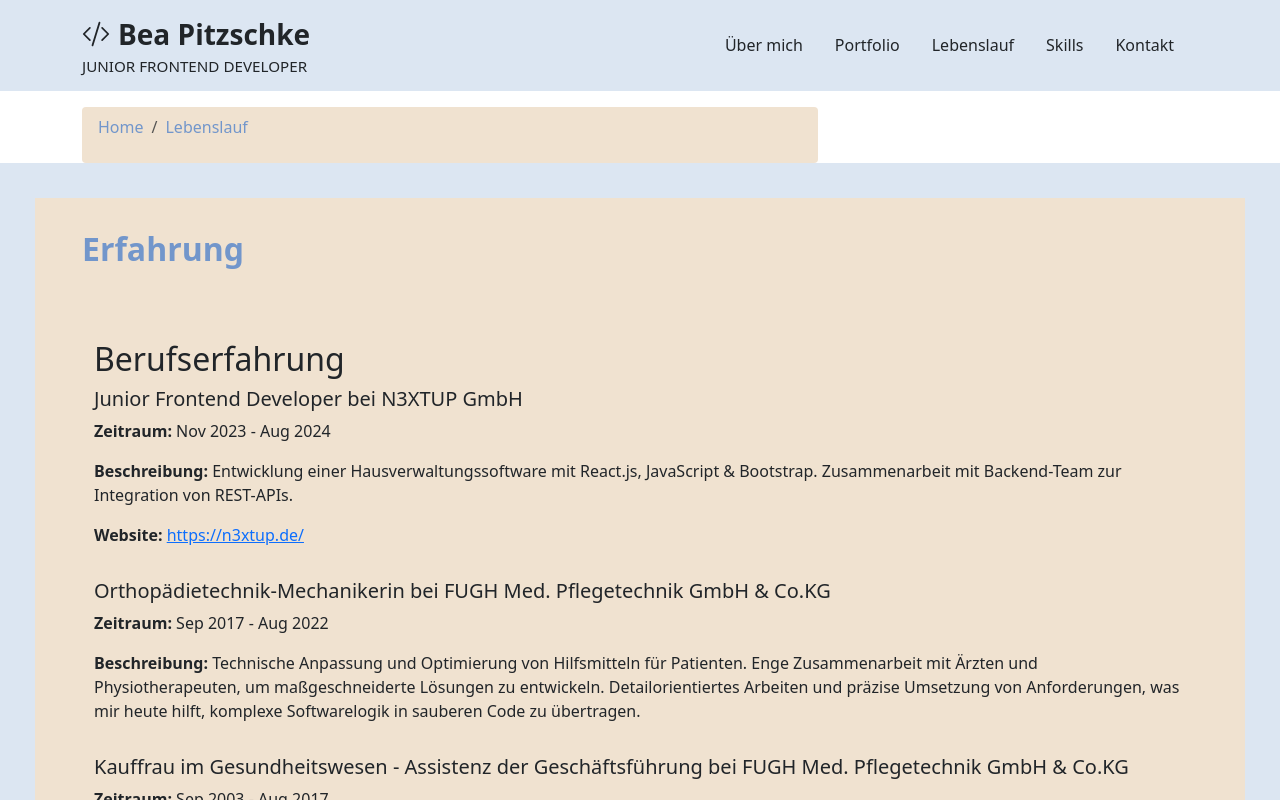
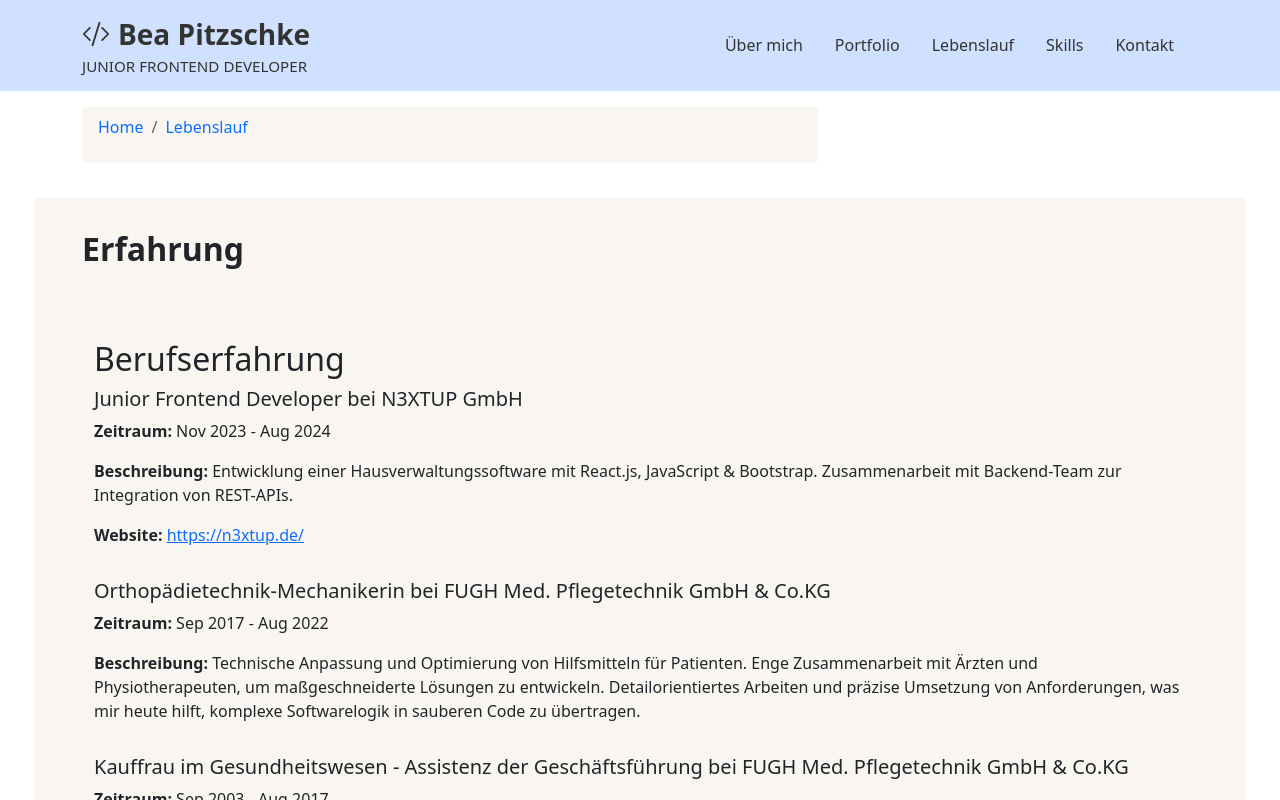
Before and after one commit to BeaCoden/my-cv, a React (Create React App) app: page /resume in a window 1280 px wide. Shown: the top 800 px of the page. Built offline with nearby package versions, Linux system fonts and the light colour scheme.

Commit message:
Refactor CSS variables and styles; update color variables for consistency and improve overall styling across components

```diff
--- a/src/components/breadcrumbs/Breadcrumbs.module.css
+++ b/src/components/breadcrumbs/Breadcrumbs.module.css
@@ -10,7 +10,6 @@
 }
 
 .breadcrumbItem a {
-  color: var(--primary-blue-light-color);
   text-decoration: none;
 }
 
--- a/src/components/footer/Footer.module.css
+++ b/src/components/footer/Footer.module.css
@@ -47,19 +47,17 @@
 }
 
 .socialIcons a {
-  color: var(--primary-blue-light-color);
   text-decoration: none;
 }
 
 .contactInfo a:hover,
 .copyrightLink:hover,
 .socialIcons a:hover {
-  color: var(--text-light-grey-color);
+  color: var(--font-light-grey-color);
   text-decoration: underline;
 }
 
 .copyrightLink {
-  color: var(--primary-blue-light-color);
   text-decoration: none;
   font-weight: bold;
 }
@@ -68,7 +66,7 @@
 .contactInfo a,
 .socialIcons a,
 .copyrightLink {
-  color: var(--text-dark-grey-color);
+  color: var(--font-dark-grey-color);
   background-color: var(--background-beige-color);
 }
 
--- a/src/components/navbar/Navbar.module.css
+++ b/src/components/navbar/Navbar.module.css
@@ -15,7 +15,7 @@
 
 .brandName,
 .brandTitle {
-  color: var(--text-dark-grey-color);
+  color: var(--font-dark-grey-color);
   white-space: nowrap;
 }
 
@@ -36,13 +36,13 @@
 }
 
 .navLink {
-  color: var(--text-dark-grey-color);
+  color: var(--font-dark-grey-color);
   margin-right: 1rem;
   cursor: pointer;
 }
 
 .navLink:hover {
-  color: var(--text-light-grey-color);
+  color: var(--font-light-grey-color);
 }
 
 .navbarCollapse {
@@ -74,11 +74,11 @@
     top: 1rem;
     right: 1rem;
     z-index: 10000;
-    color: var(--text-dark-grey-color);
+    color: var(--font-dark-grey-color);
   }
 
   .customToggle:hover {
-    color: var(--text-light-grey-color);
+    color: var(--font-light-grey-color);
   }
 
   .navbarCollapse {
@@ -105,10 +105,10 @@
   .navbarCollapseShow .navLink {
     font-size: 1.5rem;
     margin: 1rem 0;
-    color: var(--text-dark-grey-color);
+    color: var(--font-dark-grey-color);
   }
 
   .navbarCollapseShow .navLink:hover {
-    color: var(--text-light-grey-color);
+    color: var(--font-light-grey-color);
   }
 }
--- a/src/components/resume/Resume.module.css
+++ b/src/components/resume/Resume.module.css
@@ -7,5 +7,4 @@
   font-size: 2rem;
   font-weight: bold;
   margin-bottom: 1.5rem;
-  color: var(--primary-blue-light-color);
 }
--- a/src/index.css
+++ b/src/index.css
@@ -6,8 +6,6 @@
 
 html,
 body {
-  margin: 0;
-  padding: 0;
   height: 100%;
 }
 
@@ -19,15 +17,53 @@ body {
   -moz-osx-font-smoothing: grayscale;
 }
 
-:root {
-  --primary-blue-light-color: #7296cb;
+/* :root {
+  --default-blue-color: #6d9fff;
+  --default-grey-color: #6c757d;
+  --default-white-color: #ffffff;
+  --default-beige-color: #f8f9fa;
 
-  --text-dark-grey-color: #212529;
-  --text-light-grey-color: #59748f;
+  --font-dark-grey-color: #212529;
+  --font-light-grey-color: #59748f;
 
   --background-beige-color: #b6aba0;
   --background-light-beige-color: #f0e2d0;
   --background-light-blue-color: #dce6f2;
+  --background-blue-color: #7296cb;
+
+  --button-blue-color: #007bff;
+  --button-blue-hover-color: #0056b3;
+  --button-blue-border-color: #0056b3;
+
+  --detail-blue-color: #6d9fff;
+  --deatil-grey-color: #6c757d;
+  --detail-white-color: #ffffff;
+  --detail-beige-color: #f8f9fa;
+} */
+
+:root {
+  /* Standardfarben (Light Mode) */
+  --default-blue-color: #0052cc;         /* Ein tiefes Royal Blue als Hauptakzent */
+  --default-grey-color: #8a8d91;          /* Ein neutraleres Grau */
+  --default-white-color: #ffffff;         /* Weiß bleibt unverändert */
+  --default-beige-color: #fdf5e6;         /* Ein warmes Off-White (Old Lace) */
+
+  --font-dark-grey-color: #333333;        /* Dunkler, gut lesbarer Text */
+  --font-light-grey-color: #757575;       /* Für sekundären Text */
+
+  --background-beige-color: #e8e3d3;       /* Warmer, sanfter Hintergrund für Bereiche */
+  --background-light-beige-color: #f9f6f1; /* Sehr heller Beige-Ton, ideal für Karten */
+  --background-light-blue-color: #d0e1ff;  /* Sehr sanftes Blau als Akzent */
+  --background-blue-color: #0052cc;       /* Konsistent zum Hauptakzent */
+
+  --button-blue-color: #0052cc;           /* Einheitlich mit dem Hauptakzent */
+  --button-blue-hover-color: #003a99;     /* Dunklerer Blauton beim Hover */
+  --button-blue-border-color: #003a99;    /* Für klare Button-Konturen */
+
+  --detail-blue-color: #0052cc;           /* Einheitlich mit dem Hauptakzent */
+  --deatil-grey-color: #8a8d91;           /* Passend zum Default-Grey */
+  --detail-white-color: #ffffff;          /* Weiß */
+  --detail-beige-color: #fdf5e6;          /* Einheitlich mit dem Default-Beige */
 }
 
 #root {
@@ -44,6 +80,5 @@ body {
 
 .mainContent {
   flex: 1;
-  background-color: var(--background-light-blue-color);
   padding: 35px;
 }
```
